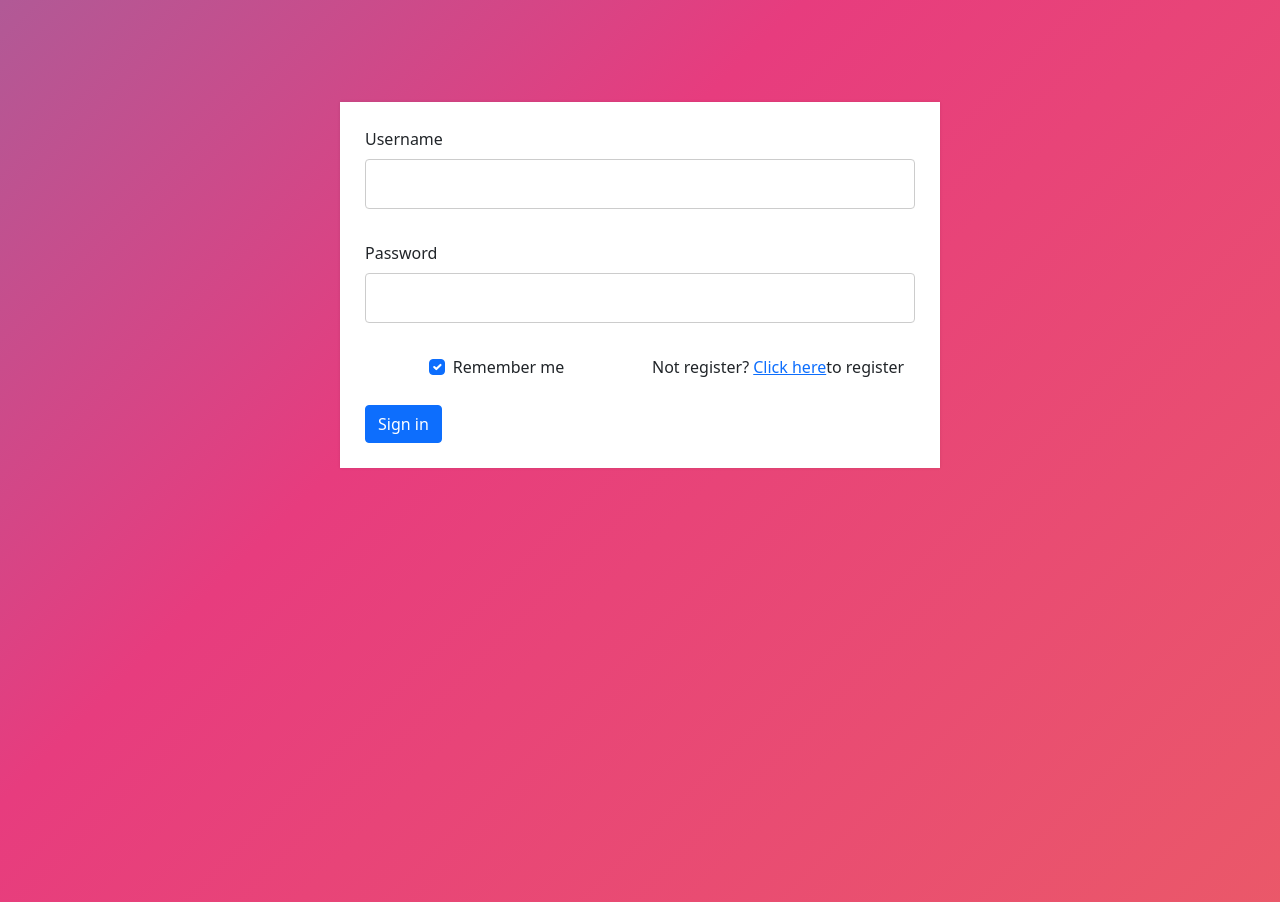
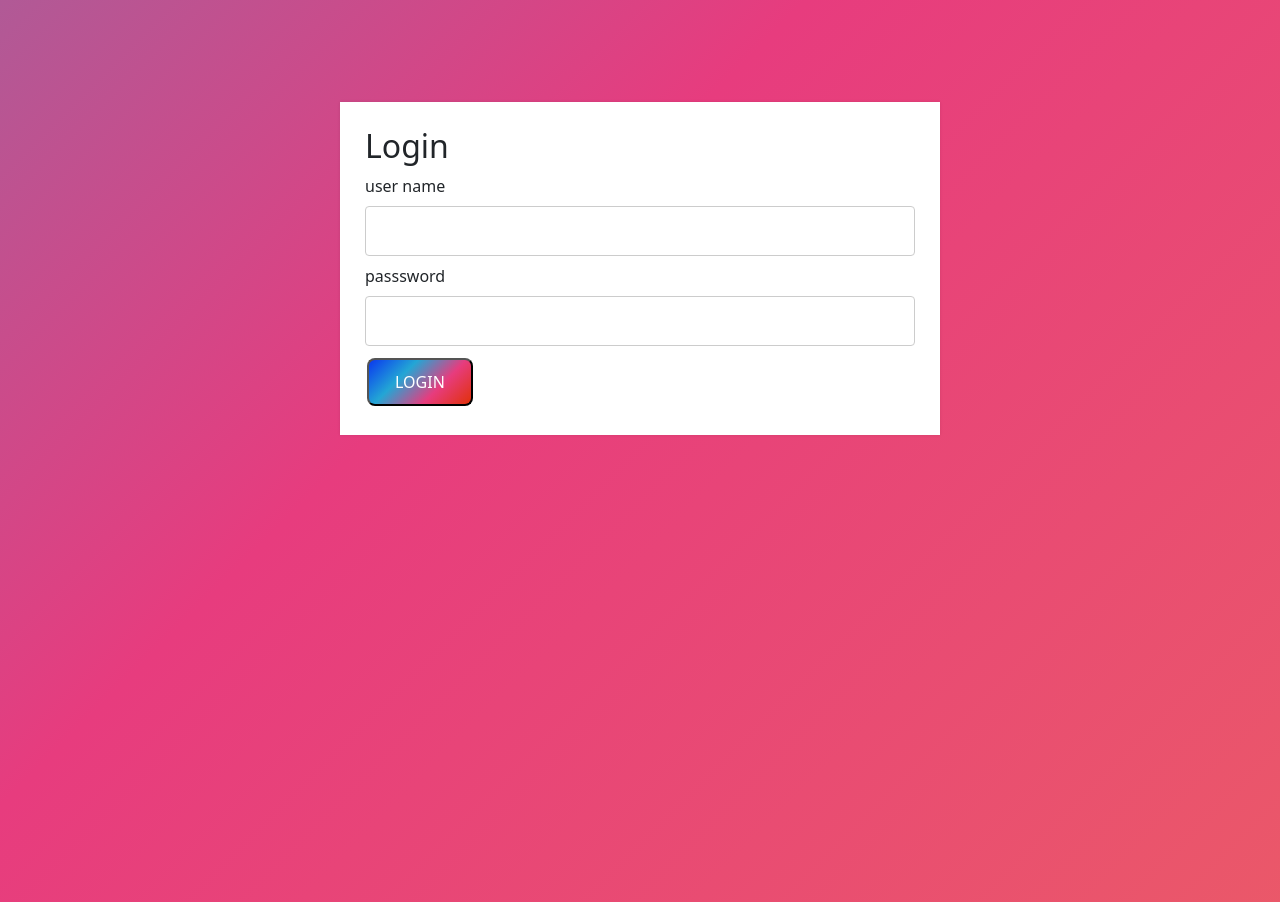
Before and after one commit to ido106/Chatiz-Browser, a React (Create React App) app in the folder Advanced2/web_app/: page / in a window 1280 px wide. Built offline with nearby package versions, Linux system fonts and the light colour scheme.

Commit message:
add validation

```diff
--- a/Advanced2/web_app/package.json
+++ b/Advanced2/web_app/package.json
@@ -9,7 +9,7 @@
     "react": "^18.0.0",
     "react-dom": "^18.0.0",
     "react-router-dom": "^6.3.0",
-    "react-scripts": "5.0.0",
+    "react-scripts": "^5.0.0",
     "web-vitals": "^2.1.4"
   },
   "scripts": {
--- a/Advanced2/web_app/src/App.js
+++ b/Advanced2/web_app/src/App.js
@@ -1,14 +1,43 @@
 import Singin from './singInPage/singin';
 import Registration from './registration/registration';
-import {
-    BrowserRouter,
-    Routes,
-    Route,
-  } from "react-router-dom";
+import React, { useState } from 'react';
 
 function App() {
+    const adminUser = {
+        userName: "otma",
+        password: "homo"
+    }
+    const [user, setUser] = useState({ userName: "", password: "" });
+    const [error, setError] = useState("")
+    const Login = details => {
+        console.log(details);
+        if (details.userName == adminUser.userName && details.password == adminUser.password) {
+            console.log("login...");
+            setUser({
+                userName: details.userName, password: details.password
+            })
+        } else {
+            console.log("detailsDoNotMutch");
+            setError("details do not match");
+        }
+    }
+    const Logout = () => {
+        console.log("logout");
+        setUser({userName:"", password:""});
+    }
     return (
-        <Singin/>
+        <div>
+            {(user.userName!="") ? (
+                <div className='welcome'>
+                    <h2>
+                        welcome, <span>{user.userName}</span></h2>
+                    <button onClick={Logout}>Logout</button>
+                </div>
+            ):
+            (
+                <Singin Login = {Login} error = {error}/>
+            )}
+        </div>
     );
 }
 
--- a/Advanced2/web_app/src/index.css
+++ b/Advanced2/web_app/src/index.css
@@ -75,7 +75,7 @@ p1 {
     font-size: 20px;
 }
 
-h1 {
+h1{
     color: white;
     font-family: verdana;
     text-align: center;
@@ -123,17 +123,40 @@ select {
     border-radius: 4px;
     box-sizing: border-box;
 }
+.welcome{
+    width: 100%;
+    max-width: 600;
+    padding: 50px 500px
 
-input[type=button], input[type=submit], input[type=reset] {
-    background-color: #4CAF50;
-    border: none;
-    color: black;
-    padding: 16px 32px;
+}
+
+input[type=button], input[type=submit], input[type=reset]{
+    background: linear-gradient(-45deg, #e13109, #e73c7e, #23a6d5, #0a38ef);
+    display: inline-block;
+    border-radius: 8px;
+    color: white;
+    padding: 10px 26px;
     text-decoration: none;
     margin: 4px 2px;
     cursor: pointer;
 }
-
+.welcome button{
+    background: linear-gradient(-45deg, #e13109, #e73c7e, #23a6d5, #0a38ef);
+    display: inline-block;
+    border-radius: 8px;
+    color: white;
+    padding: 10px 52px;
+    text-decoration: none;
+    margin: 30px 15px;
+    cursor: pointer;
+}
+input:focus{
+    box-shadow: 0px 0px 3px rgba(12, 225, 72, 0.6);
+}
+span{
+    color: #5717e1;
+    font-weight: 700;
+}
 
 .boxForms{
   background: #fff;
@@ -155,3 +178,7 @@ input[type=button], input[type=submit], input[type=reset] {
   transition: none;
   -webkit-animation: expand 0.8s 0.6s ease-out forwards;
 }
+
+.error{
+ color: #e73c7e;
+}
--- a/Advanced2/web_app/src/singInPage/singin.js
+++ b/Advanced2/web_app/src/singInPage/singin.js
@@ -1,42 +1,35 @@
+import React, { useState } from 'react';
+
 function submitsingin(data) {
 
 }
 
-export default function Singin() {
+export default function Singin({Login, error}) {
+    const [details, setDetails] = useState({userName:"", password:""});
+    const submitHandler = e => {
+      e.preventDefault();
+      Login(details);
+    }
     return (
-        <form onSubmit={submitsingin} className="boxForms">
-        {/* <!-- Email input --> */}
-        <div class="form-outline mb-4">
-            Username
-          <input type="text" id="Username" class="form-control" />
+      <form onSubmit={submitHandler}>
+        <div className="boxForms">
+          <h2>
+            Login
+          </h2>
+          {(error !="") ? (<div className = "error">{error}</div>) :""}
+          <div></div>
+          <div className="form-group">
+            <label htmlFor="userName">user name</label>
+            <input type="text" name="userName" id="userName"
+            onChange={e =>setDetails({...details, userName: e.target.value})} value = {details.userName}/>
+          </div>
+          <div className="form-group">
+            <label htmlFor="password">passsword</label>
+            <input type = "text" name = "password" id = "password"
+            onChange={e =>setDetails({...details, password: e.target.value})} value = {details.password}/>
+          </div>
+          <input type = "submit" value="LOGIN"input/>
         </div>
-
-        {/* <!-- Password input --> */}
-        <div class="form-outline mb-4">
-            Password
-          <input type="password" id="password" class="form-control" />
-        </div>
-
-        {/* <!-- 2 column grid layout for inline styling --> */}
-        <div class="row mb-4">
-          <div class="col d-flex justify-content-center">
-            {/* <!-- Checkbox --> */}
-            <div class="form-check">
-              <input class="form-check-input" type="checkbox" value="" id="rememberme" checked />
-              <label class="form-check-label" for="rememberme"> Remember me </label>
-            </div>
-          </div>
-
-          <div class="col">
-            {/* <!-- Simple link --> */}
-            Not register?&nbsp;
-            <a href="#!">Click here</a>
-            to register
-          </div>
-        </div>
-
-        {/* <!-- Submit button --> */}
-        <button type="submit" class="btn btn-primary btn-block">Sign in</button>
       </form>
     )
 }
```
Also changed, not shown: 1 other file (tests, documents, lock files or other folders).
